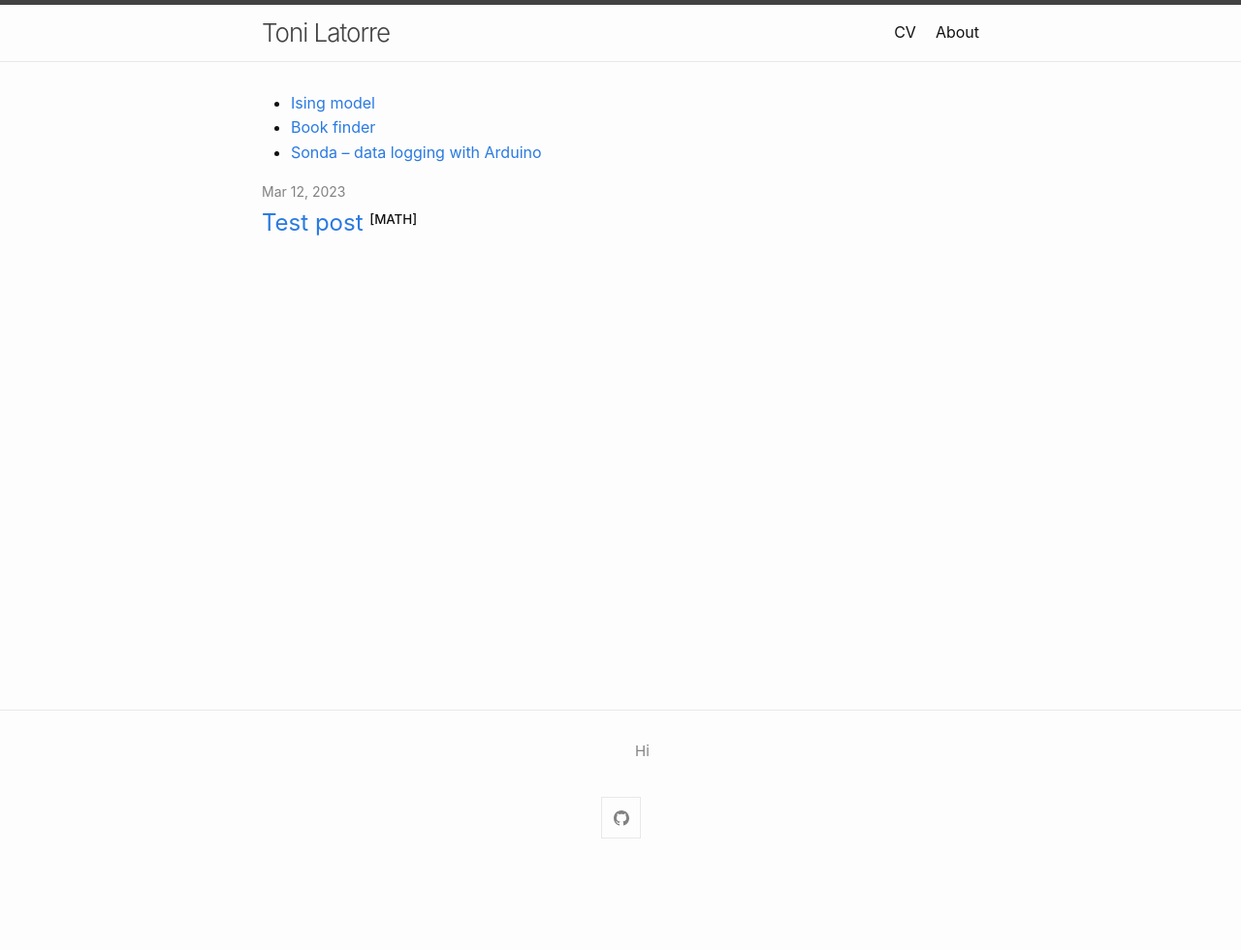
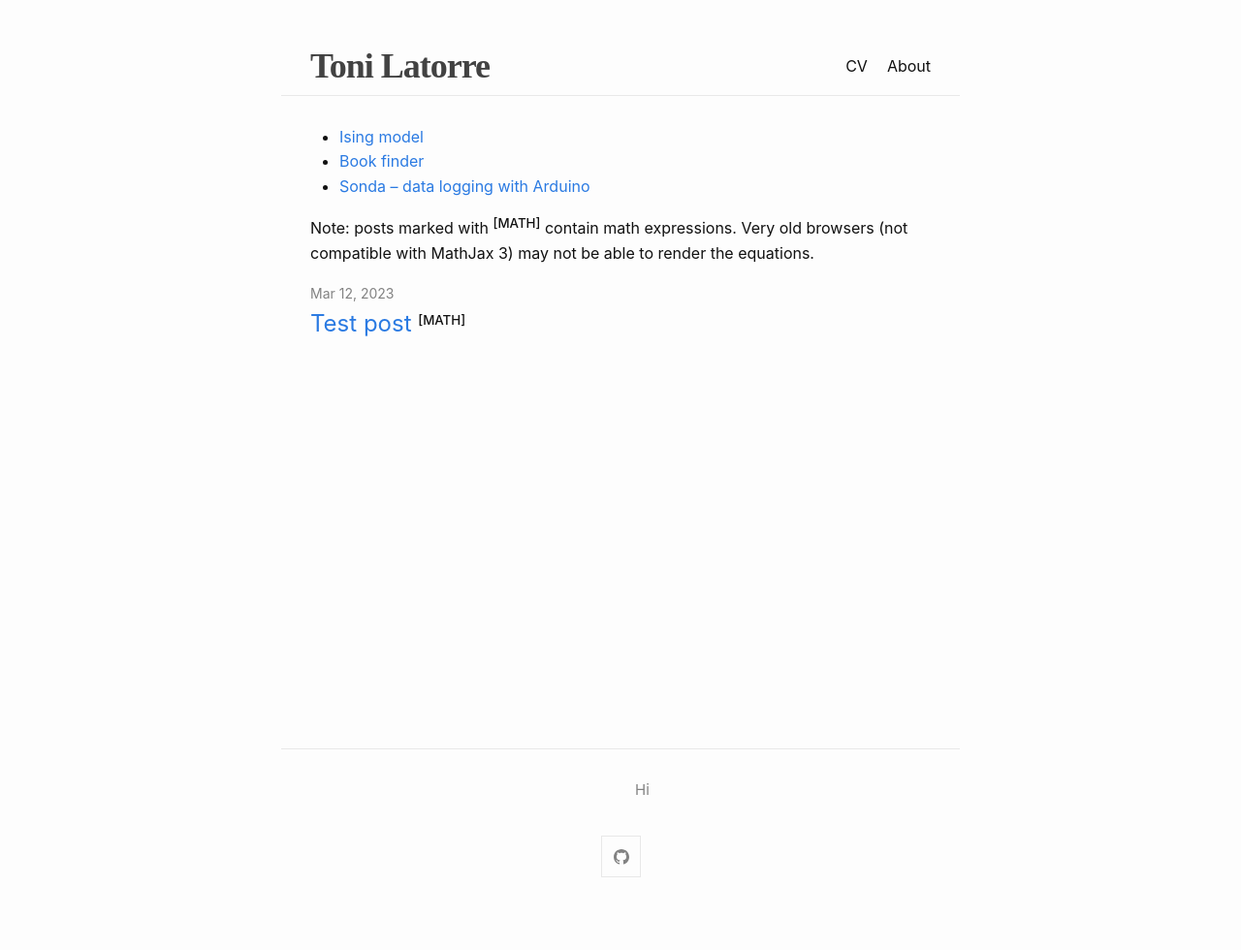
Before and after one commit to tonilatorrec/tonilatorrec.github.io, a Jekyll site: the page built from index.markdown, in a window 1280 px wide. Shown: the whole page at 97% size. Built offline with Jekyll 4.4.1, drawn with Linux system fonts in a browser that asks for light colours; before the commit the page ends 900 px from its top, so only the background shows below that.

Commit message:
modified style

```diff
--- a/_sass/minima/custom-styles.scss
+++ b/_sass/minima/custom-styles.scss
@@ -5,3 +5,26 @@
     display: inline;
     @include relative-font-size(1.5);
   }
+
+.site-title {
+    font-family: serif;
+    font-size: $base-font-size * 2.25;
+    font-weight: 800;
+}
+
+.site-header {
+    border-top-width: 0
+  }
+
+/**
+ * Reset some basic elements
+ */
+ body {
+   padding: 20px 0;
+ }
+
+ body {
+    margin:20px auto;
+    max-width:700px;
+    // padding: 0 10px;
+  }
--- a/_sass/minima/custom-variables.scss
+++ b/_sass/minima/custom-variables.scss
@@ -1,3 +1,4 @@
 // Placeholder to allow overriding predefined variables smoothly.
 
 $base-line-height: 1.6;
+$base-font-size:   16px;
--- a/index.markdown
+++ b/index.markdown
@@ -9,3 +9,5 @@ layout: home
 - [Ising model](https://github.com/tonilatorrec/ising)
 - [Book finder](https://github.com/tonilatorrec/book-finder)
 - [Sonda -- data logging with Arduino](https://github.com/tonilatorrec/sonda)
+
+Note: posts marked with <sup style="font-size: 10pt; font-weight: 500">[MATH]</sup> contain math expressions. Very old browsers (not compatible with MathJax 3) may not be able to render the equations.
```
